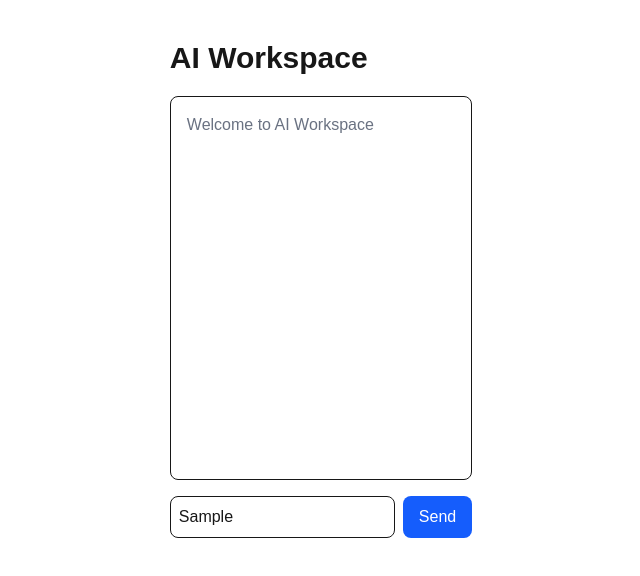
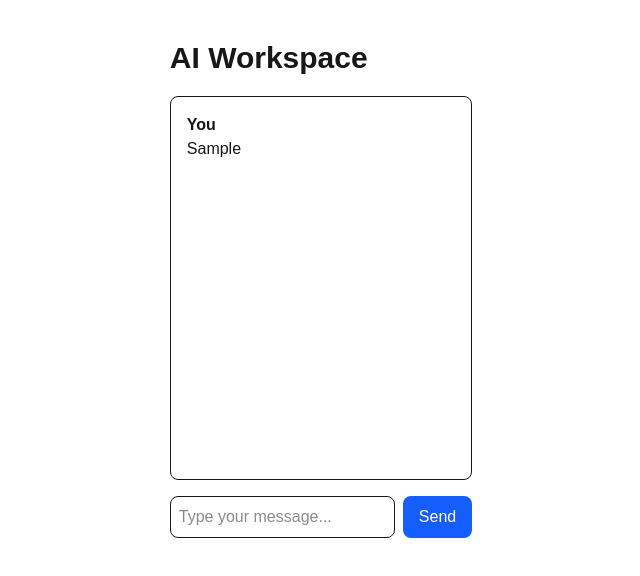
Before and after one commit to Rao-Waleed-Nadeem/AI-Workspace, a Next.js app in the folder frontend/: page / in a window 1280 px wide. Both pictures are taken after typing "Sample" into the empty fields and a click on the button "Send". Shown: the top 576 px of the page, without its empty margins (319-959 px from the left). Built offline with nearby package versions, Linux system fonts and the light colour scheme; no server answers.

Commit message:
Build real chat system

```diff
--- a/frontend/app/page.tsx
+++ b/frontend/app/page.tsx
@@ -4,24 +4,41 @@ import { useState } from "react";
 import ChatInput from "@/components/ChatInput";
 import ChatWindow from "@/components/ChatWindow";
 import { getHelloMessage } from "@/lib/api";
+import { Message } from "@/types/chat";
 
 export default function Home() {
   const [input, setInput] = useState("");
-  const [message, setMessage] = useState("");
+  const [messages, setMessages] = useState<Message[]>([]);
 
   const handleSend = async () => {
+    if (!input.trim()) return;
+
+    const userMessage: Message = {
+      id: crypto.randomUUID(),
+      role: "user",
+      content: input,
+    };
+
+    setMessages((previous) => [...previous, userMessage]);
+
+    setInput("");
+
     const data = await getHelloMessage();
 
-    setMessage(data.message);
+    const assistantMessage: Message = {
+      id: crypto.randomUUID(),
+      role: "assistant",
+      content: data.message,
+    };
 
-    setInput("");
+    setMessages((previous) => [...previous, assistantMessage]);
   };
 
   return (
     <main className="max-w-3xl mx-auto mt-10">
       <h1 className="text-3xl font-bold mb-5">AI Workspace</h1>
 
-      <ChatWindow message={message} />
+      <ChatWindow messages={messages} />
 
       <ChatInput input={input} setInput={setInput} onSend={handleSend} />
     </main>
--- a/frontend/components/ChatWindow.tsx
+++ b/frontend/components/ChatWindow.tsx
@@ -1,17 +1,23 @@
-"use client";
+import { Message } from "@/types/chat";
 
 type ChatWindowProps = {
-  message: string;
+  messages: Message[];
 };
 
-export default function ChatWindow({ message }: ChatWindowProps) {
+export default function ChatWindow({ messages }: ChatWindowProps) {
   return (
-    <div className="border rounded-lg p-4 h-96 mb-4">
-      {message ? (
-        <p>{message}</p>
-      ) : (
+    <div className="border rounded-lg p-4 h-96 overflow-y-auto mb-4">
+      {messages.length === 0 && (
         <p className="text-gray-500">Welcome to AI Workspace</p>
       )}
+
+      {messages.map((message) => (
+        <div key={message.id} className="mb-3">
+          <strong>{message.role === "user" ? "You" : "AI"}</strong>
+
+          <p>{message.content}</p>
+        </div>
+      ))}
     </div>
   );
 }
```
